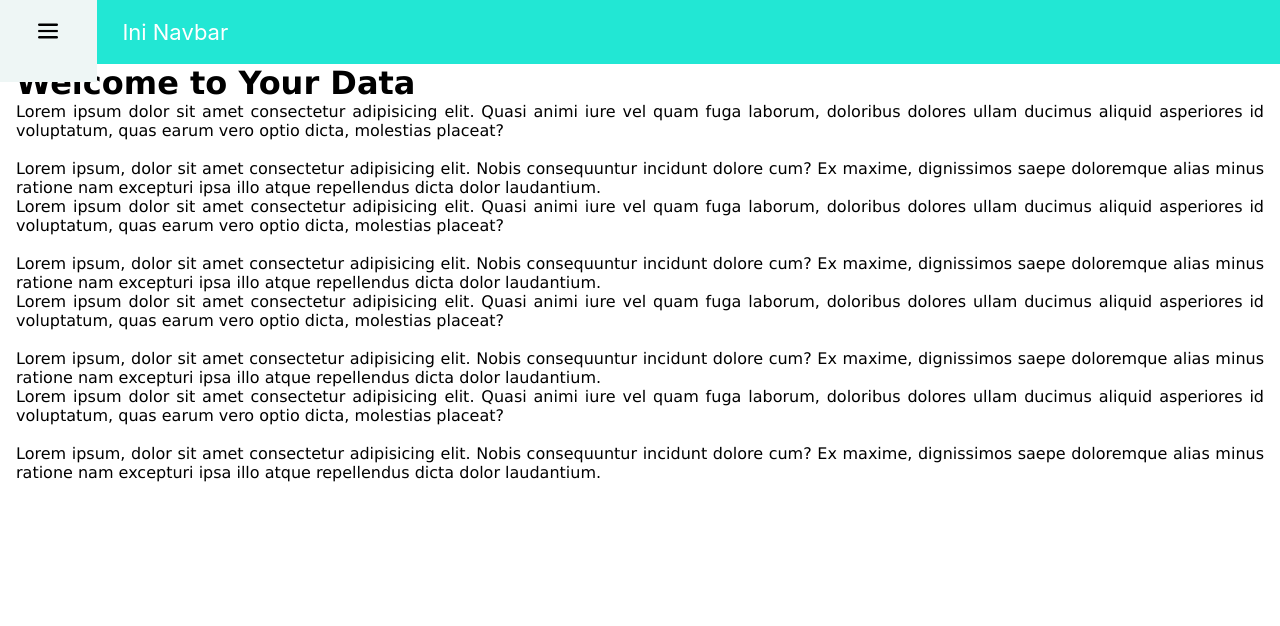
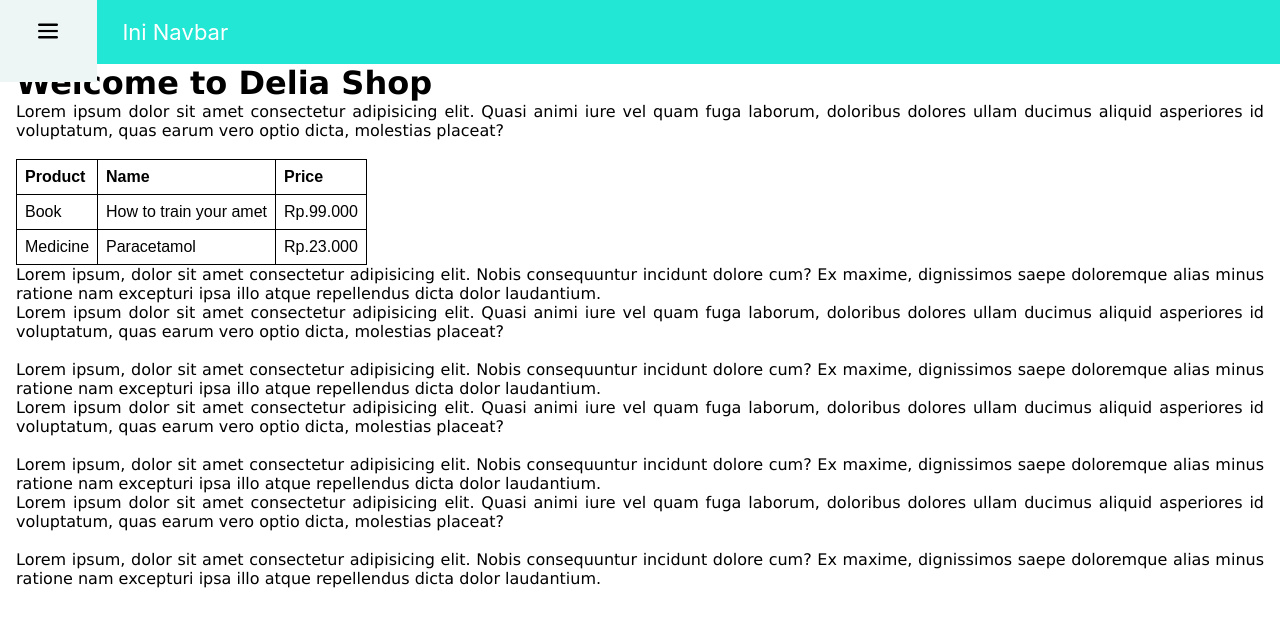
Before and after one commit to akbaradam24/Delia_Shop, a React (Vite) app: page / in a window 1280 px wide. Shown: the top 626 px of the page. Built offline with nearby package versions, Linux system fonts and the light colour scheme.

Commit message:
add redux thunk

```diff
--- a/package.json
+++ b/package.json
@@ -14,6 +14,7 @@
     "react-dom": "^18.0.0",
     "react-redux": "^8.0.1",
     "redux": "^4.2.0",
+    "redux-thunk": "^2.4.1",
     "sass": "^1.51.0"
   },
   "devDependencies": {
--- a/src/Components/Home.jsx
+++ b/src/Components/Home.jsx
@@ -6,9 +6,26 @@ function Home() {
     <div>
       <Navbar />
       <div className="homeContainer">
-        <h1>Welcome to Your Data</h1>
+        <h1>Welcome to Delia Shop</h1>
         <p>Lorem ipsum dolor sit amet consectetur adipisicing elit. Quasi animi iure vel quam fuga laborum, doloribus dolores ullam ducimus aliquid asperiores id voluptatum, quas earum vero optio dicta, molestias placeat?</p>
         <br />
+        <table>
+          <tr>
+            <th>Product</th>
+            <th>Name</th>
+            <th>Price</th>
+          </tr>
+          <tr>
+            <td>Book</td>
+            <td>How to train your amet</td>
+            <td>Rp.99.000</td>
+          </tr>
+          <tr>
+            <td>Medicine</td>
+            <td>Paracetamol</td>
+            <td>Rp.23.000</td>
+          </tr>
+        </table>
 
         <p>Lorem ipsum, dolor sit amet consectetur adipisicing elit. Nobis consequuntur incidunt dolore cum? Ex maxime, dignissimos saepe doloremque alias minus ratione nam excepturi ipsa illo atque repellendus dicta dolor laudantium.</p>
         <p>Lorem ipsum dolor sit amet consectetur adipisicing elit. Quasi animi iure vel quam fuga laborum, doloribus dolores ullam ducimus aliquid asperiores id voluptatum, quas earum vero optio dicta, molestias placeat?</p>
--- a/src/Styling/home.scss
+++ b/src/Styling/home.scss
@@ -6,3 +6,14 @@
   text-align: justify;
   font-family: "Lucida Sans", "Lucida Sans Regular", "Lucida Grande", "Lucida Sans Unicode", Geneva, Verdana, sans-serif;
 }
+table {
+  font-family: Arial, Helvetica, sans-serif;
+  border-collapse: collapse;
+  border-spacing: 0;
+}
+td,
+th {
+  border: 1px solid black;
+  text-align: left;
+  padding: 8px;
+}
```
Also changed, not shown: 1 other file (tests, documents, lock files or other folders).
